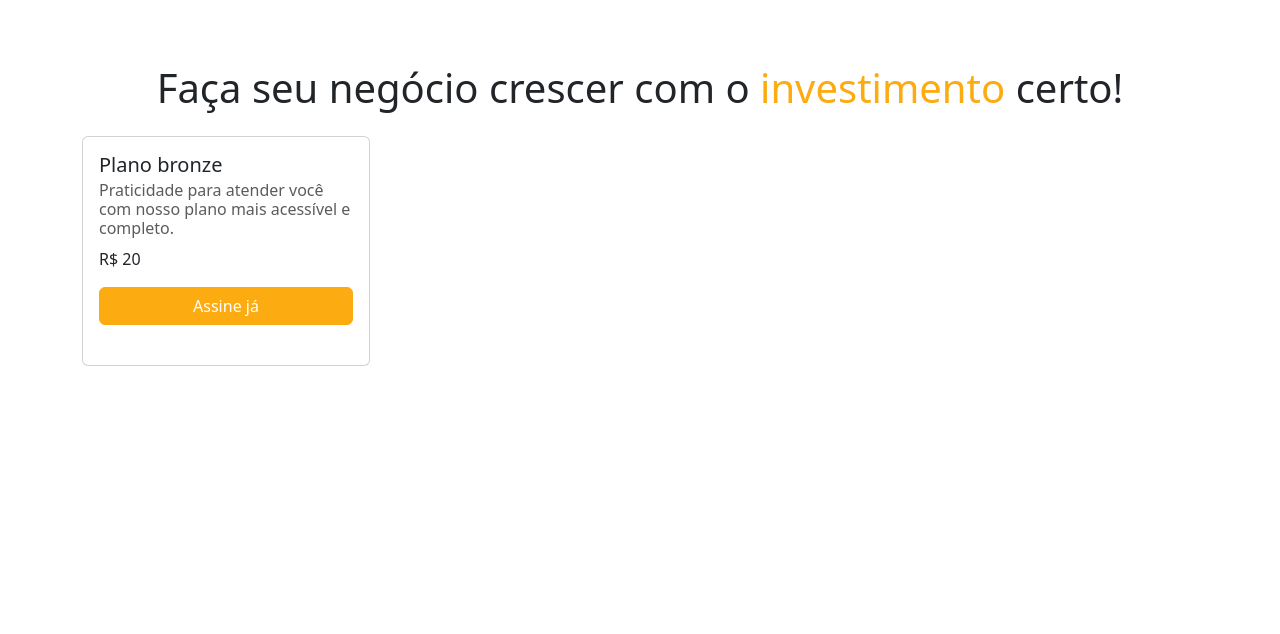
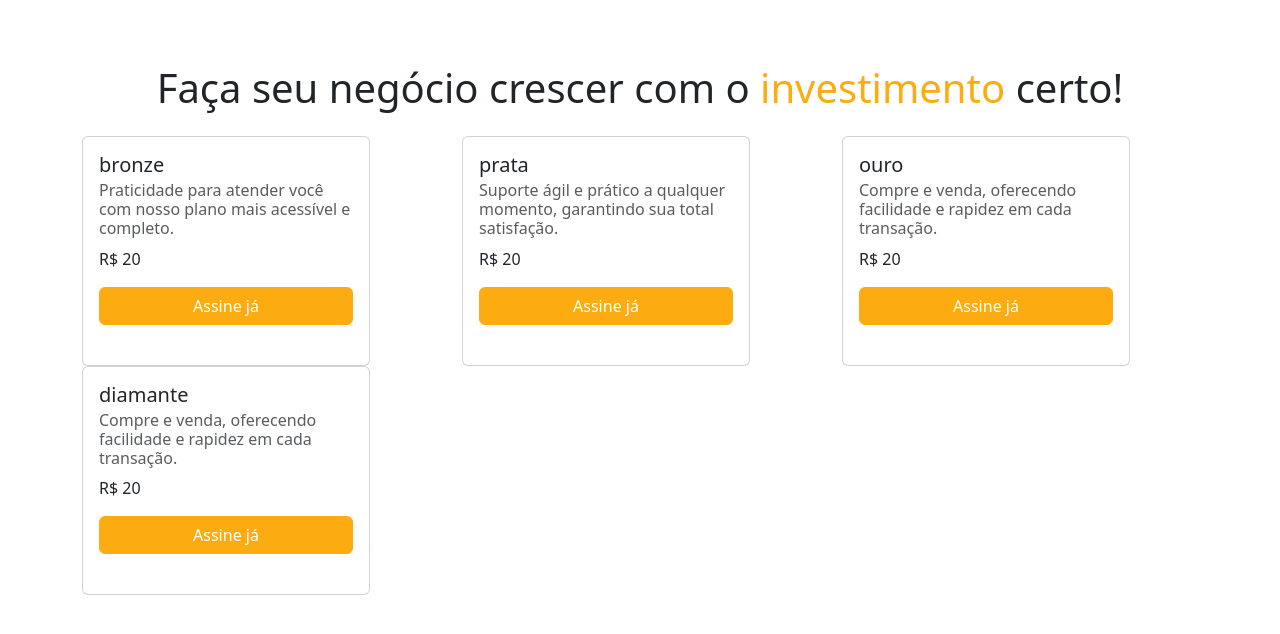
Before and after one commit to JoaoVMarques/marques-ecommerce, a React (Vite) app: page /plans in a window 1280 px wide. Shown: the top 634 px of the page. Built offline with nearby package versions, Linux system fonts and the light colour scheme.

Commit message:
deixando dinamico os planos

```diff
--- a/src/pages/infoPage/IntroSection/index.tsx
+++ b/src/pages/infoPage/IntroSection/index.tsx
@@ -19,7 +19,7 @@ function Intro() {
               icon={ intro.icon }
               key={ intro.name }
               description={ intro.description } />
-          ))
+            ))
           }
         </Row>
       </Container>
--- a/src/pages/infoPage/IntroSection/introObject.ts
+++ b/src/pages/infoPage/IntroSection/introObject.ts
@@ -17,7 +17,7 @@ export const support = {
 export const cart = {
   name: 'cartIcon',
   icon: cartIcon,
-  description: 'Compre e venda, oferecendo facilidade e rapidez em cada transação',
+  description: 'Compre e venda, oferecendo facilidade e rapidez em cada transação.',
 };
 
 const allObjects = [clock, cart, support];
--- a/src/pages/plansPage/Plans/Components/PlanCard.tsx
+++ b/src/pages/plansPage/Plans/Components/PlanCard.tsx
@@ -1,11 +1,18 @@
-import { Button, Card } from "react-bootstrap";
+import { Button, Card, Col } from "react-bootstrap";
 
-function PlanCard() {
+interface planObject {
+  name: string,
+  description: string,
+}
+
+function PlanCard(props: { plan: planObject }) {
+  const { plan } = props
   return (
+    <Col>
       <Card style={{ width: '18rem' }}>
       <Card.Body>
-      <Card.Title>Plano bronze</Card.Title>
-      <Card.Subtitle className="mb-2 text-muted">Praticidade para atender você com nosso plano mais acessível e completo.</Card.Subtitle>
+        <Card.Title>{ plan.name }</Card.Title>
+        <Card.Subtitle className="mb-2 text-muted">{plan.description}</Card.Subtitle>
         <Card.Text>
           R$ 20
         </Card.Text>
@@ -14,6 +21,7 @@ function PlanCard() {
         </Button>
       </Card.Body>
     </Card>
+    </Col>
   );
 }
 
--- /dev/null
+++ b/src/pages/plansPage/Plans/Components/plansObject.ts
@@ -0,0 +1,23 @@
+export const bronze = {
+  name: 'bronze',
+  description: 'Praticidade para atender você com nosso plano mais acessível e completo.',
+};
+
+export const silver = {
+  name: 'prata',
+  description: 'Suporte ágil e prático a qualquer momento, garantindo sua total satisfação.',
+};
+
+export const gold = {
+  name: 'ouro',
+  description: 'Compre e venda, oferecendo facilidade e rapidez em cada transação.',
+};
+
+export const diamond = {
+  name: 'diamante',
+  description: 'Compre e venda, oferecendo facilidade e rapidez em cada transação.',
+};
+
+const allObjects = [bronze, silver, gold, diamond];
+
+export default allObjects;
--- a/src/pages/plansPage/Plans/index.tsx
+++ b/src/pages/plansPage/Plans/index.tsx
@@ -1,13 +1,15 @@
-import { Col, Container, Row } from "react-bootstrap";
+import { Container, Row } from "react-bootstrap";
 import PlanCard from "./Components/PlanCard";
+import plansObject from './Components/plansObject'
 
 function Plans() {
   return (
     <Container>
       <Row>
-        <Col>
-          <PlanCard />
-        </Col>
+        { plansObject.map((plan) => (
+          <PlanCard plan={plan} />
+          ))
+        }
       </Row>
     </Container>
   );
```
Lines whose indentation alone changed are shown as unchanged.
